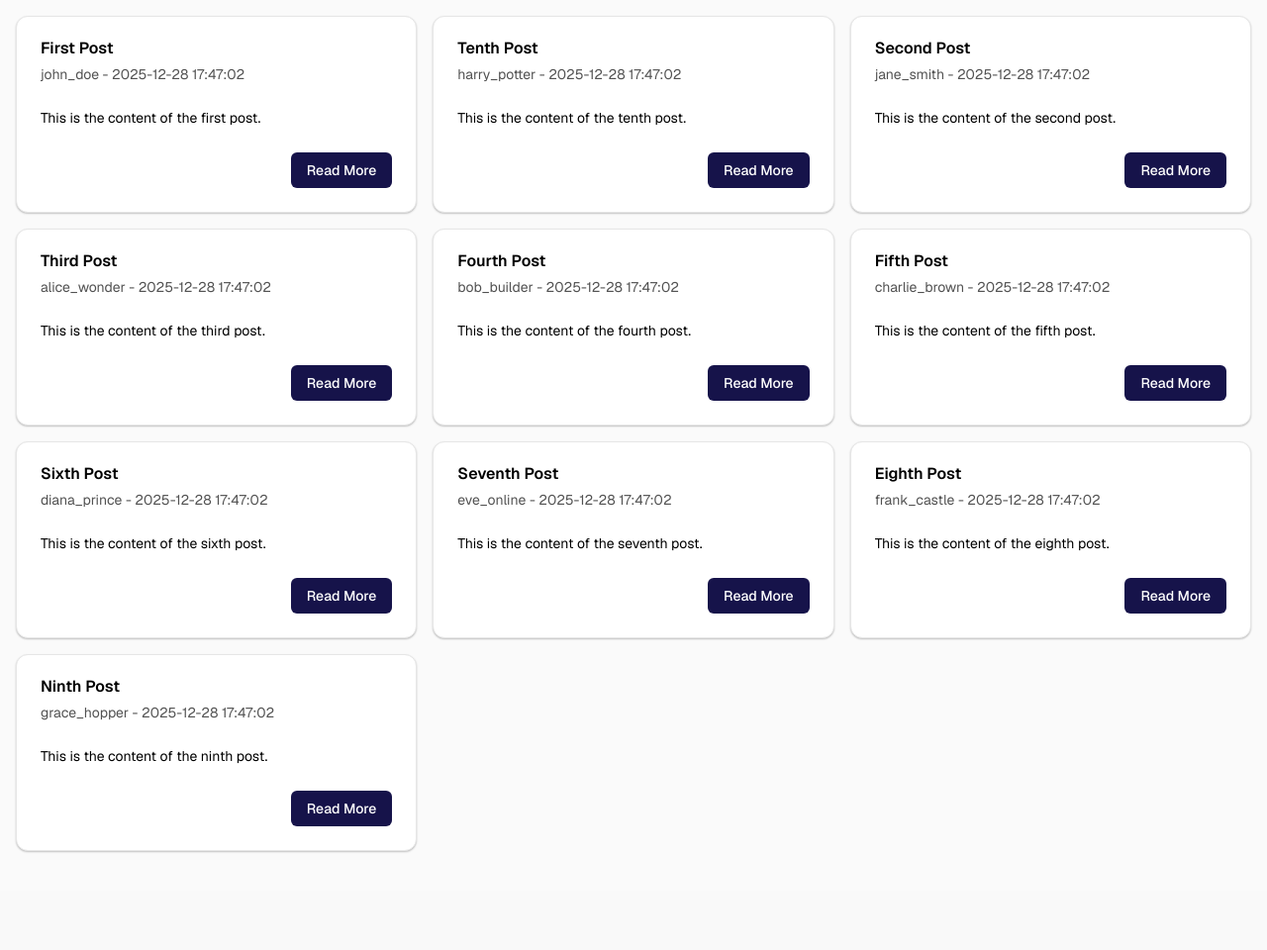
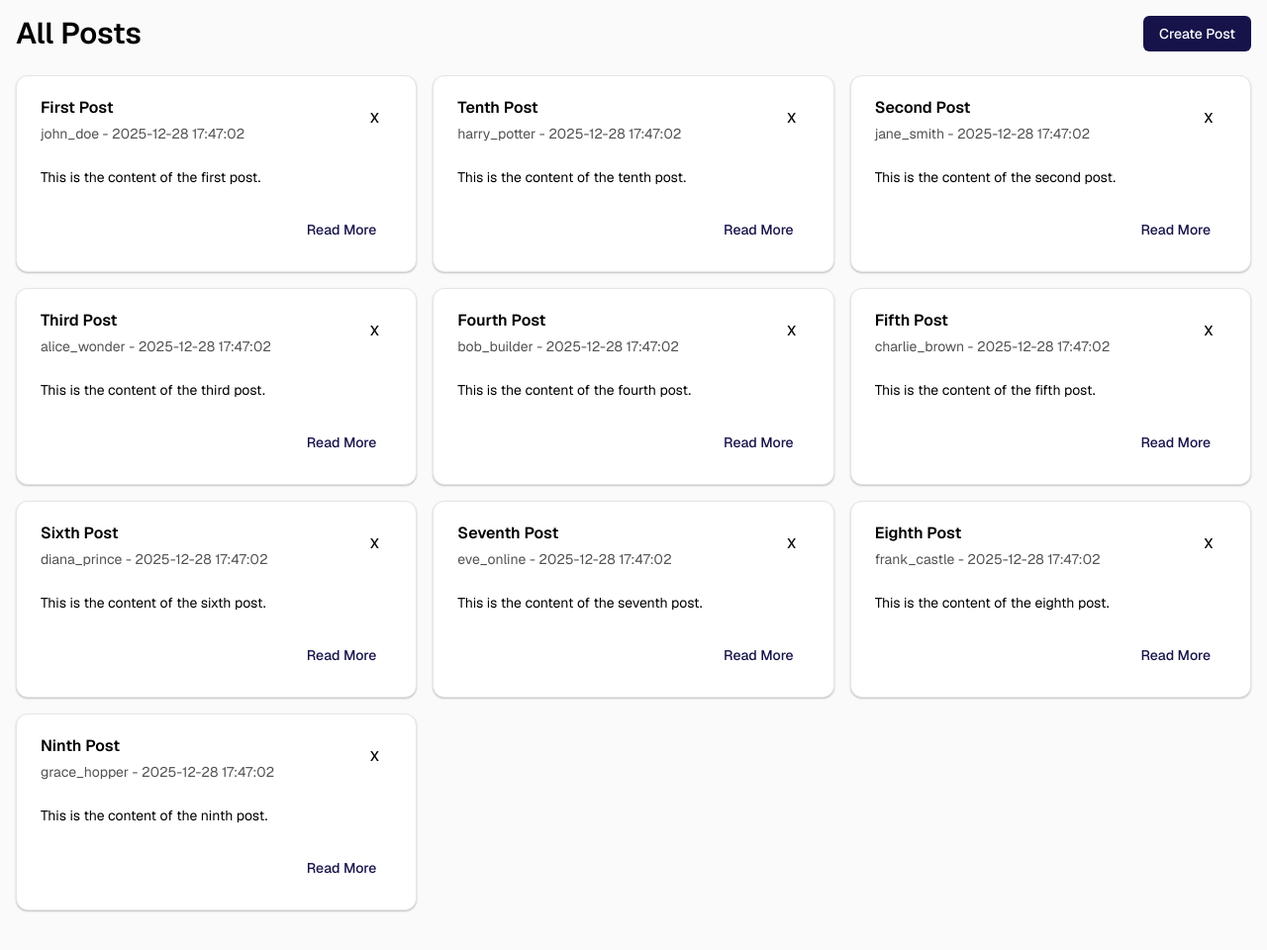
Before and after one commit to tiesen243/mizuki, a PHP site: page /posts in a window 1280 px wide. Shown: the part 56-1016 px from the top of the page at 99% size. Before the commit the page ends 918 px from the top, so only its background shows below. Run offline with PHP 8.4, Linux system fonts and the light colour scheme; data comes from the database, SQL or seed files in the repository; style sheets or scripts are compiled from the project's sources.

Commit message:
feat: crud post

```diff
--- a/app/Controller/PostController.php
+++ b/app/Controller/PostController.php
@@ -3,6 +3,7 @@
 namespace App\Controller;
 
 use App\Contract\Repository\{IPostRepository, IUserRepository};
+use App\Entity\Post;
 use Core\Abstract\Controller;
 use Core\Http\Response;
 
@@ -17,7 +18,7 @@ class PostController extends Controller
     ]);
   }
 
-  public function show(int $id, IPostRepository $postRepo, IUserRepository $userRepo): Response {
+  public function show(string $id, IPostRepository $postRepo, IUserRepository $userRepo): Response {
     $post = $postRepo->find($id);
 
     if (!$post) {
@@ -35,15 +36,67 @@ class PostController extends Controller
     ]);
   }
 
-  public function create(): Response {
+  public function create(IPostRepository $postRepo): Response {
     if (!$this->isAuthenticated()) {
       $this->setFlash('error', 'You must be logged in to create a post.');
 
       return $this->redirect('/login');
     }
 
-    return $this->render('app/post/create', [
-      'title' => 'Create Post',
-    ]);
+    if ('GET' === $this->request->method()) {
+      return $this->render('app/post/create', [
+        'title' => 'Create Post',
+      ]);
+    }
+
+    $post = new Post();
+    $post->title = $this->request->getPost('title', '');
+    $post->content = $this->request->getPost('content', '');
+    $post->authorId = $this->getUser()->id;
+    $errors = $post->validate(['title', 'content']);
+    if (!empty($errors)) {
+      return $this->render('app/post/create', [
+        'title' => 'Create Post',
+        'errors' => $errors,
+        'old' => ['title' => $post->title, 'content' => $post->content],
+      ]);
+    }
+
+    $postRepo->store($post);
+    $this->setFlash('success', 'Post created successfully.');
+
+    return $this->redirect('/posts');
+  }
+
+  public function delete(string $id, IPostRepository $postRepo): Response {
+    if ('GET' === $this->request->method()) {
+      $this->setFlash('error', 'Invalid request method.');
+
+      return $this->redirect('/posts');
+    }
+
+    if (!$this->isAuthenticated()) {
+      $this->setFlash('error', 'You must be logged in to delete a post.');
+
+      return $this->redirect('/login');
+    }
+
+    $post = $postRepo->find($id);
+    if (!$post) {
+      $this->setFlash('error', 'Post not found.');
+
+      return $this->redirect('/posts');
+    }
+
+    if ($post->authorId !== $this->getUser()->id) {
+      $this->setFlash('error', 'You are not authorized to delete this post.');
+
+      return $this->redirect('/posts');
+    }
+
+    $postRepo->delete($id);
+    $this->setFlash('success', 'Post deleted successfully.');
+
+    return $this->redirect('/posts');
   }
 }
--- a/resources/css/main.css
+++ b/resources/css/main.css
@@ -1,5 +1,5 @@
 @import "tailwindcss";
-@source "../views/**/*.php";
+@source "../views/app/**/*.php";
 
 :root {
   --radius: 0.5rem;
--- a/resources/views/app/auth/login.php
+++ b/resources/views/app/auth/login.php
@@ -1,7 +1,7 @@
-<main class="container py-4">
+<main class="container py-4 min-h-[calc(100dvh-3.5rem)] flex items-center justify-center">
   <h1 class="sr-only">Login Page</h1>
 
-  <form class="max-w-md mx-auto" method="post">
+  <form class="max-w-md" method="post">
     <fieldset class="flex flex-col gap-6">
       <legend class="mb-4 font-medium">Login to Your Account</legend>
       <p class="text-muted-foreground text-sm leading-normal font-normal group-has-[[data-orientation=horizontal]]/field:text-balance">
@@ -24,7 +24,6 @@
         $label = 'Password';
         $name = 'password';
         $type = 'password';
-        $value = '';
         $placeholder = 'Enter your password';
         $error = isset($errors['password']) ? $errors['password'] : null;
         include __DIR__.'/../../components/ui/field.php';
--- a/resources/views/app/post/index.php
+++ b/resources/views/app/post/index.php
@@ -1,5 +1,13 @@
 <main class="container py-4">
-  <h1 class="sr-only">Posts</h1>
+  <div class="flex items-center justify-between mb-6">
+    <h1 class="text-3xl font-semibold">All Posts</h1>
+    <?php
+    $slot = 'Create Post';
+    $as = 'a';
+    $attributes = ['href' => '/posts/create'];
+    include __DIR__.'/../../components/ui/button.php';
+    ?>
+  </div>
 
   <section class="grid gap-4 mb-6 md:grid-cols-2 lg:grid-cols-3">
     <?php foreach ($posts as $post) { ?>
@@ -7,6 +15,13 @@
         <div class="@container/card-header grid auto-rows-min grid-rows-[auto_auto] items-start gap-2 px-6 has-data-[slot=card-action]:grid-cols-[1fr_auto] [.border-b]:pb-6">
           <h2 class="leading-none font-semibold"><?= $post->title; ?></h2>
           <p class="text-muted-foreground text-sm"><?= $post->author['username']; ?> - <?= $post->createdAt; ?></p>
+          <form action="/posts/<?= $post->id; ?>/delete" method="post" class="col-start-2 row-span-2 row-start-1 self-start justify-self-end">
+            <?php $slot = 'X';
+      $type = 'submit';
+      $variant = 'ghost';
+      $size = 'icon';
+      include __DIR__.'/../../components/ui/button.php'; ?>
+          </form>
         </div>
         <div class="px-6">
           <p class="text-sm leading-normal line-clamp-2">
@@ -14,9 +29,10 @@
           </p>
         </div>
         <div class="flex items-center justify-end px-6 [.border-t]:pt-6">
-      <?php
-      $slot = 'Read More';
+          <?php
+          $slot = 'Read More';
       $as = 'a';
+      $variant = 'link';
       $attributes = ['href' => '/posts/'.$post->id];
       include __DIR__.'/../../components/ui/button.php';
       ?>
--- a/resources/views/components/ui/button.php
+++ b/resources/views/components/ui/button.php
@@ -1,4 +1,8 @@
 <?php
+
+if (isset($__data) && is_array($__data)) {
+  extract($__data, EXTR_SKIP);
+}
 
 $baseClasses = "inline-flex items-center justify-center gap-2 whitespace-nowrap rounded-md text-sm font-medium transition-all disabled:pointer-events-none disabled:opacity-50 [&_svg]:pointer-events-none [&_svg:not([class*='size-'])]:size-4 shrink-0 [&_svg]:shrink-0 outline-none focus-visible:border-ring focus-visible:ring-ring/50 focus-visible:ring-[3px] aria-invalid:ring-destructive/20 dark:aria-invalid:ring-destructive/40 aria-invalid:border-destructive";
 
@@ -40,3 +44,7 @@ $comp = isset($as) ? $as : 'button';
 >
   <?= isset($slot) ? $slot : ''; ?>
 </<?= $comp; ?>>
+
+<?php
+unset($variant, $size, $class, $type, $as, $disabled, $attributes, $slot, $comp, $variantClass, $sizeClass, $additionalClasses, $finalClasses, $baseClasses, $variants, $sizes);
+?>
--- a/src/Abstract/Controller.php
+++ b/src/Abstract/Controller.php
@@ -4,6 +4,7 @@ declare(strict_types=1);
 
 namespace Core\Abstract;
 
+use App\Entity\User;
 use Core\Http\{Request, Response};
 use Core\Kernel\Database;
 
@@ -71,6 +72,10 @@ abstract class Controller
   }
 
   protected function isAuthenticated(): bool {
-    return isset($_SESSION['user_id']);
+    return isset($_SESSION['user']);
+  }
+
+  protected function getUser(): ?User {
+    return $_SESSION['user'] ?? null;
   }
 }
```
Also changed, not shown: resources/views/app/auth/register.php (+7 -10 lines), resources/views/app/post/create.php (added, +43 -0 lines), resources/views/components/ui/field.php (+21 -0 lines).
